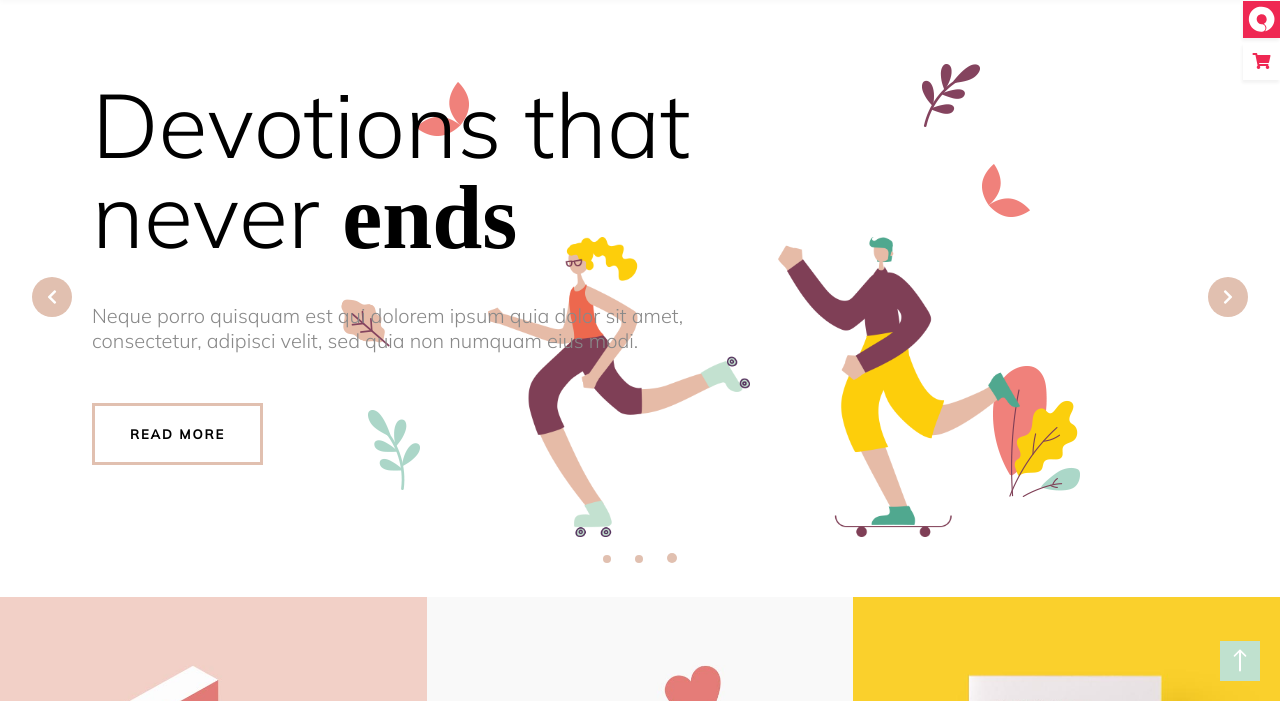
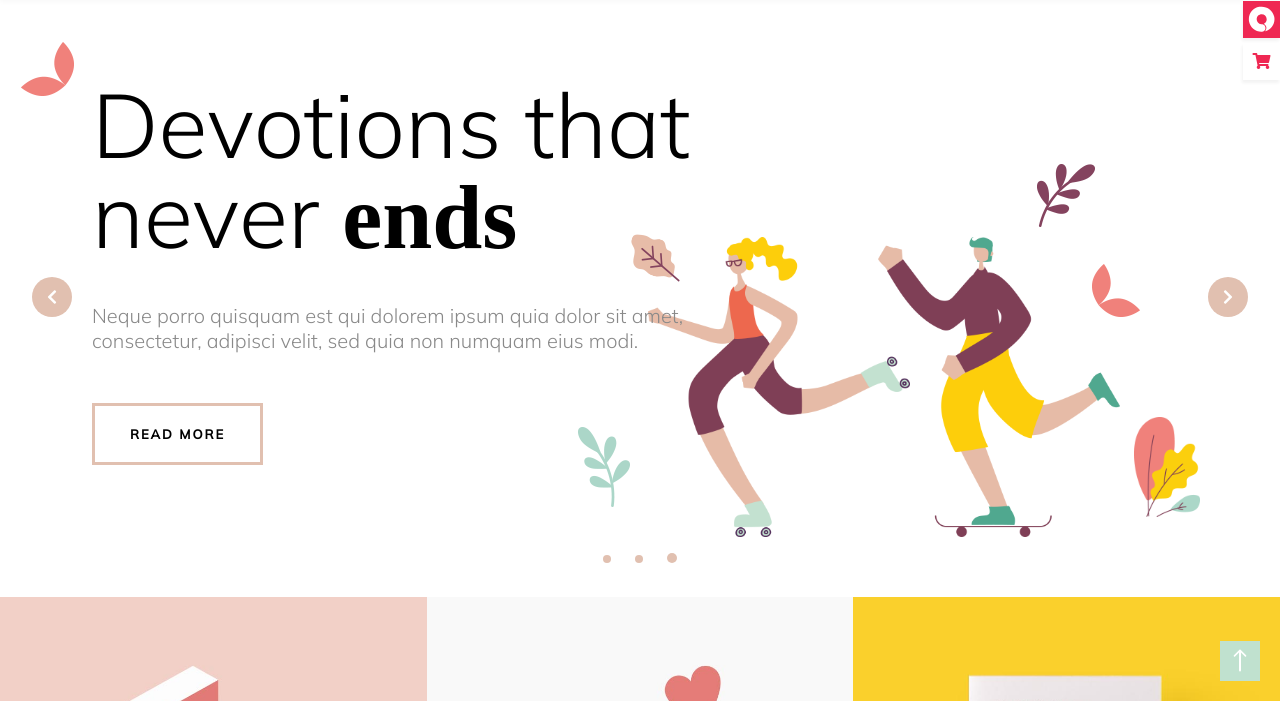
Before and after one commit to C-Bertotti/proj-html-vuejs, a website: page index.html in a window 1280 px wide. Shown: the part 99-800 px from the top of the page. Drawn offline with nearby package versions, Linux system fonts and the light colour scheme; a web font is replaced by a local one.

Commit message:
HERO - resp l/xl

```diff
--- a/src/Partials/_hero.scss
+++ b/src/Partials/_hero.scss
@@ -9,22 +9,38 @@
             position: relative;
             height: 100%;
 
+            @include screen (xl) {
+                max-width: 1920px;
+                left: 50%;
+                transform: translateX(-50%);
+            }
+
             img {
                 position: absolute;
             }
 
             .l-t{
-                bottom: 510px;
-                right: 510px;
+                bottom: 515px;
+                left: -20px;
 
                 //responsive
+                @include screen (s) {
+                    left: 10px;
+                }
                 @include screen (m) {
                     bottom: 510px;
-                    right: 680px;
+                    left: 20px;
                 }
                 @include screen (l) {
                     bottom: 460px;
+                }
+                @include screen (xl) {
+                    bottom: 500px;
+                }
+                @include screen (xxl) {
+                    bottom: 460px;
                     right: 810px;
+                    left: inherit;
                 }
             }
             .l-c{
@@ -38,11 +54,18 @@
                     right: 415px;
                     height: 35px;
                 }
-
                 @include screen (l) {
+                    bottom: 320px;
+                    right: 560px;
+                    height: initial;
+                }
+                @include screen (xl) {
+                    bottom: 315px;
+                    right: 600px;
+                }
+                @include screen (xxl) {
                     bottom: 250px;
                     right: 890px;
-                    height: initial;
                 }
             }
 
@@ -55,8 +78,15 @@
                     right: 420px;
                     height: initial;
                 }
-
                 @include screen (l) {
+                    bottom: 90px;
+                    right: 590px;
+                    height: initial;
+                }
+                @include screen (xl) {
+                    right: 650px;
+                }
+                @include screen (xxl) {
                     bottom: 107px;
                     right: 860px;
                 }
@@ -88,6 +118,9 @@
                         right: 330px;
                     }
                     @include screen (xl) {
+                        right: 370px;
+                    }
+                    @include screen (xxl) {
                         right: 530px;
                     }
                 }
@@ -103,22 +136,36 @@
                         right: 130px;
                     }
                     @include screen (xl) {
+                        right: 160px;
+                    }
+                    @include screen (xxl) {
                         right: 260px;
                     }
                 }
             }
             .r-t{
-                bottom: 450px;
+                bottom: 350px;
                 right: 60px;
-                height: 50px;
+                height: 40px;
 
                 //responsive
+                @include screen (s) {
+                    height: 50px;
+                }
                 @include screen (m) {
                     bottom: 280px;
                     right: 90px;
                     height: initial;
                 }
                 @include screen (l) {
+                    bottom: 340px;
+                    right: 150px;
+                }
+                @include screen (xl) {
+                    bottom: 370px;
+                    right: 185px;
+                }
+                @include screen (xxl) {
                     bottom: 470px;
                     right: 300px;
                 }
@@ -131,9 +178,17 @@
 
                 //responsive
                 @include screen (l) {
+                    bottom: 270px;
+                    right: 100px;
+                    height: initial;
+                }
+                @include screen (xl) {
+                    bottom: 280px;
+                    right: 140px;
+                }
+                @include screen (xxl) {
                     bottom: 380px;
                     right: 250px;
-                    height: initial;
                 }
             }
 
@@ -147,10 +202,16 @@
                     height: 85px;
                 }
                 @include screen (l) {
-                    right: 100px;
+                    right: 50px;
                     height: 100px;
                 }
                 @include screen (xl) {
+                    bottom: 80px;
+                    right: 80px;
+                    height: 100px;
+
+                }
+                @include screen (xxl) {
                     bottom: 100px;
                     right: 200px;
                     height: initial;
@@ -182,10 +243,13 @@
                         flex-wrap: wrap;
                         align-items: center;
 
-                        @include screen(m) {
+                        @include screen(s) {
+                            width: 80%;
+                        }
+                        @include screen(l) {
                             width: 70%;
                         }
-                        @include screen(l) {
+                        @include screen(xl) {
                             width: 60%;
                         }
 
```
Also changed, not shown: dist/style.css.
